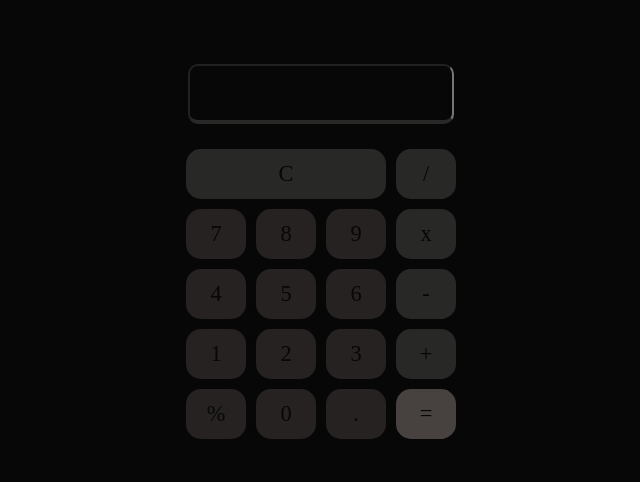
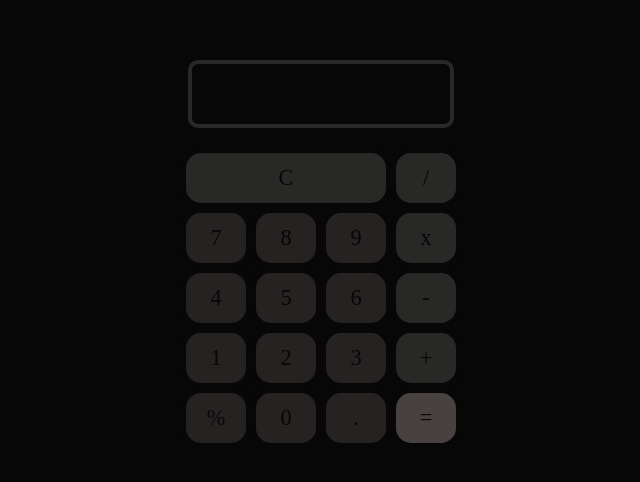
Before and after one commit to AbhayWebD/calculator, a plain HTML site: page index.html in a window 1280 px wide. Shown: the part 146-628 px from the top of the page, without its empty margins (319-959 px from the left). Drawn offline with Linux system fonts and the light colour scheme.

Commit message:
Update style.css

```diff
--- a/style.css
+++ b/style.css
@@ -19,14 +19,14 @@ body{
 .calculator .value {
     grid-column: span 4;
     padding: 10px 10px 0px 10px;
-    height: 60px;
+    height: 68px;
     outline: none;
     font-size: 18px;
     text-align: right;
     background: #f000;
     color: rgb(255, 245, 245);
     margin-bottom: 20px;
-    border-bottom: 4px solid #282827;
+    border: 4px solid #282827;
     width: 95%;
     margin: 0 auto 20px;
     border-radius: 10px;
```
